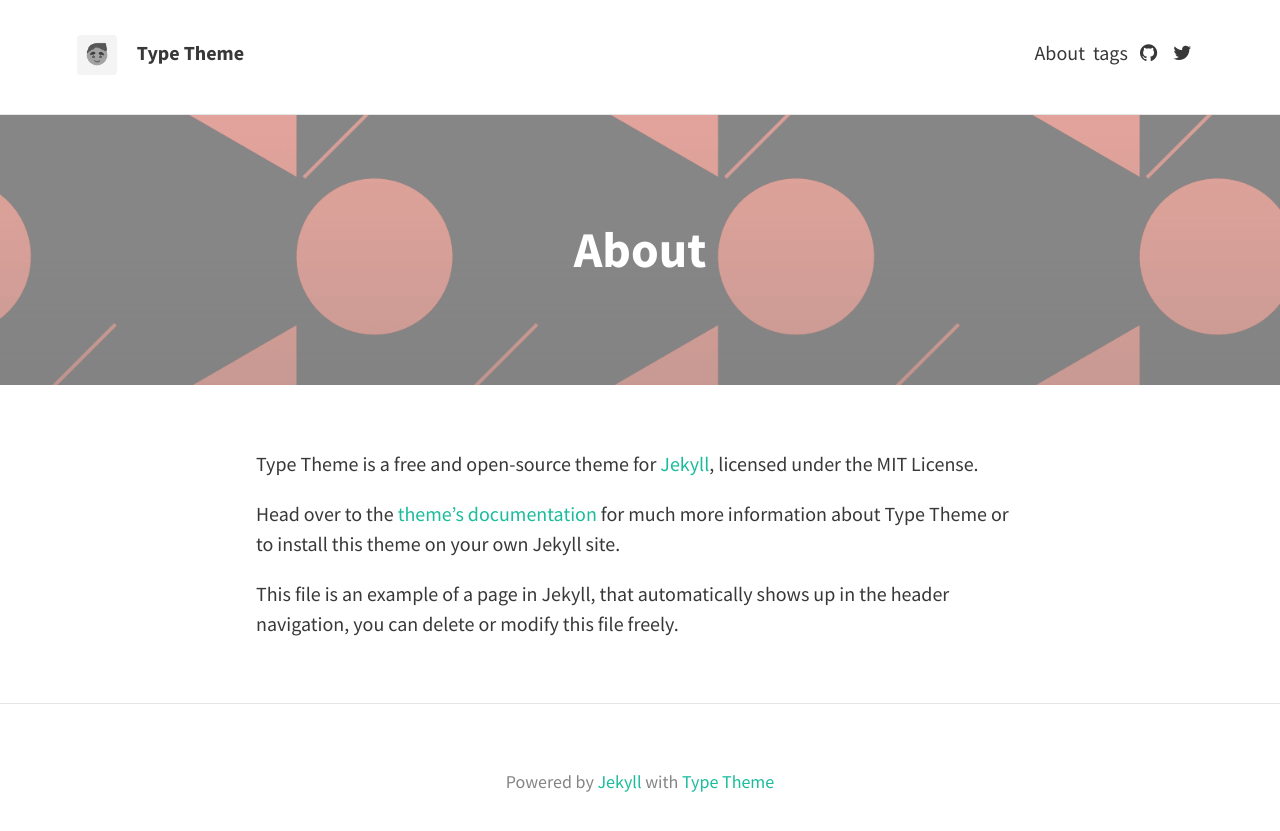
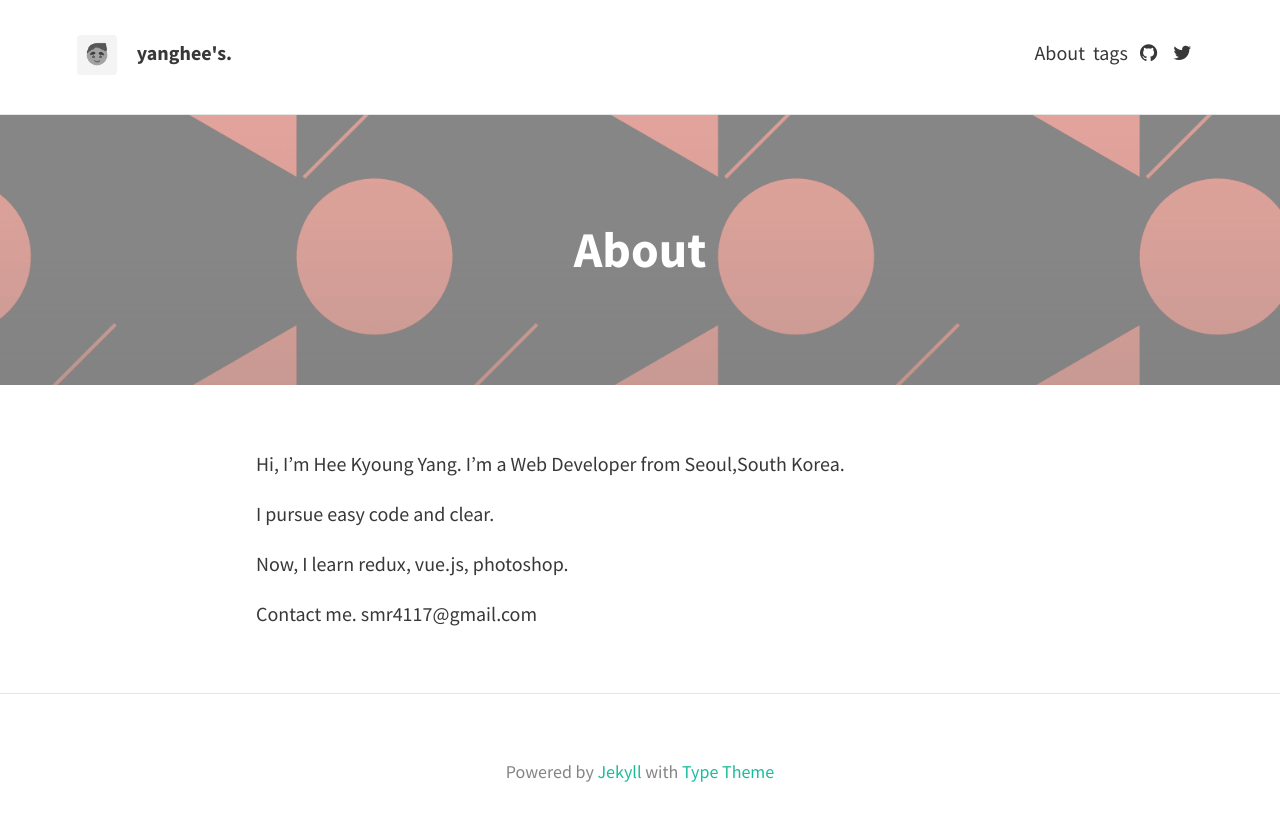
Before and after one commit to yanghee/yanghee.github.io, a Jekyll site: the page built from about.md, in a window 1280 px wide. Shown: the top 831 px of the page. Built offline with Jekyll 4.4.1, drawn with Linux system fonts in a browser that asks for light colours.

```diff
--- a/_config.yml
+++ b/_config.yml
@@ -5,7 +5,7 @@ url: "https://yanghee.github.io/"
 # THEME-SPECIFIC CONFIGURATION
 theme_settings:
   # Meta
-  title: Type Theme
+  title: yanghee's.
   avatar: assets/img/avatar.png
   favicon: assets/favicon.ico
   gravatar: # Email MD5 hash
--- a/about.md
+++ b/about.md
@@ -5,8 +5,11 @@ permalink: /about/
 feature-img: "assets/img/sample_feature_img_2.png"
 ---
 
-Type Theme is a free and open-source theme for [Jekyll](http://jekyllrb.com/), licensed under the MIT License.
+Hi, I'm Hee Kyoung Yang. I'm a Web Developer from Seoul,South Korea.
 
-Head over to the [theme's documentation](https://rohanchandra.github.io/project/type/) for much more information about Type Theme or to install this theme on your own Jekyll site.
+I pursue easy code and clear.
 
-This file is an example of a page in Jekyll, that automatically shows up in the header navigation, you can delete or modify this file freely.
+Now, I learn redux, vue.js, photoshop.
+
+
+Contact me. smr4117@gmail.com
```
Also changed, not shown: _posts/2018-09-04-Ifkakao.md (added, +48 -0 lines).
